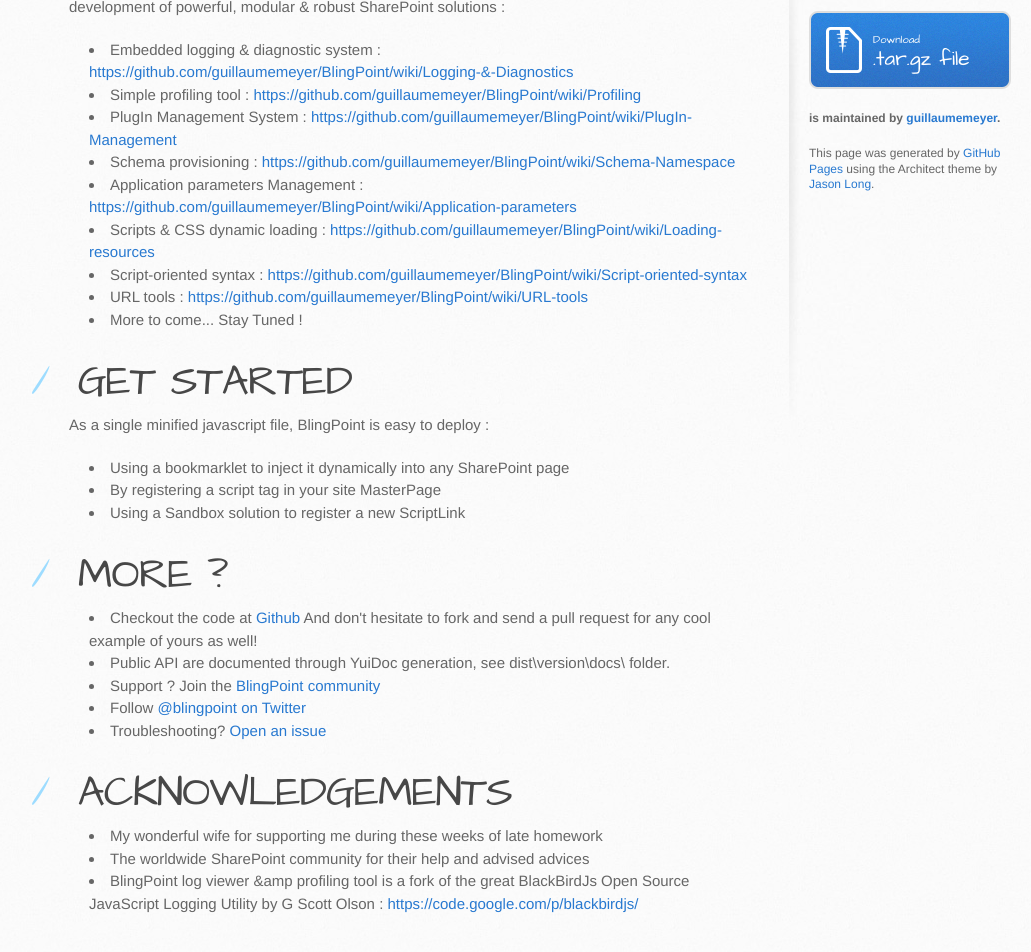
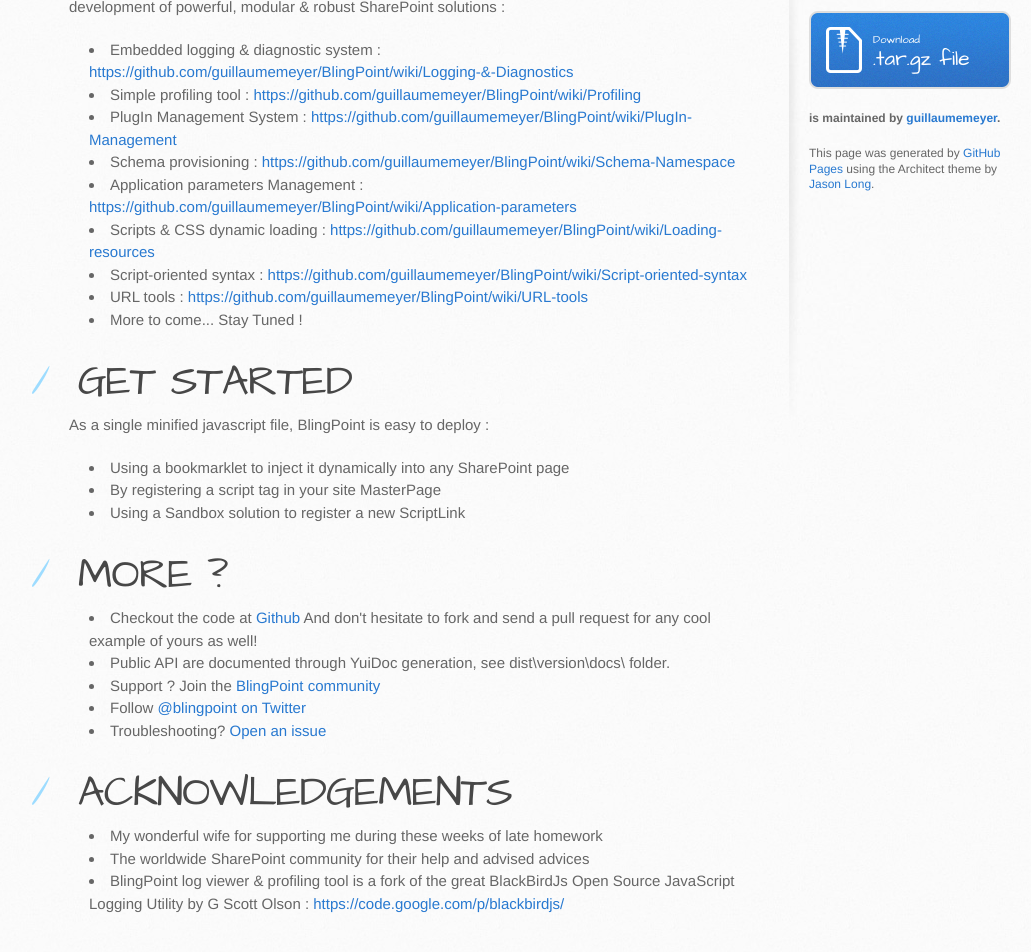
Before and after one commit to guillaumemeyer/BlingPoint, a plain HTML site: page index.html in a window 1280 px wide. Shown: the part 423-1375 px from the top of the page, without its empty margins (101-1132 px from the left). Drawn offline with Linux system fonts and the light colour scheme.

Commit message:
Update index.html

```diff
--- a/index.html
+++ b/index.html
@@ -78,7 +78,7 @@
 <ul>
 <li>My wonderful wife for supporting me during these weeks of late homework</li>
 <li>The worldwide SharePoint community for their help and advised advices</li>
-<li>BlingPoint log viewer &amp;amp profiling tool is a fork of the great BlackBirdJs Open Source JavaScript Logging Utility by G Scott Olson : <a href="https://code.google.com/p/blackbirdjs/">https://code.google.com/p/blackbirdjs/</a>
+<li>BlingPoint log viewer &amp; profiling tool is a fork of the great BlackBirdJs Open Source JavaScript Logging Utility by G Scott Olson : <a href="https://code.google.com/p/blackbirdjs/">https://code.google.com/p/blackbirdjs/</a>
 </li>
 </ul>
         </section>
```
